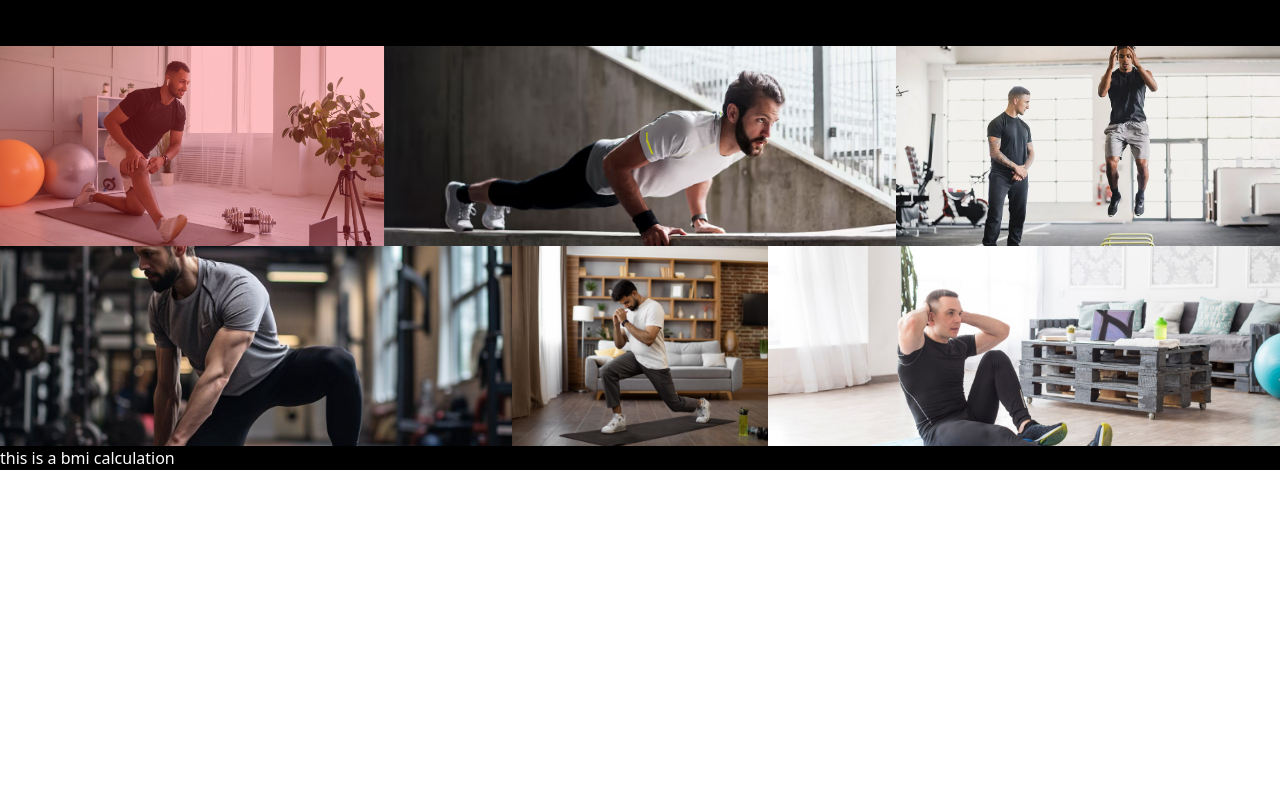
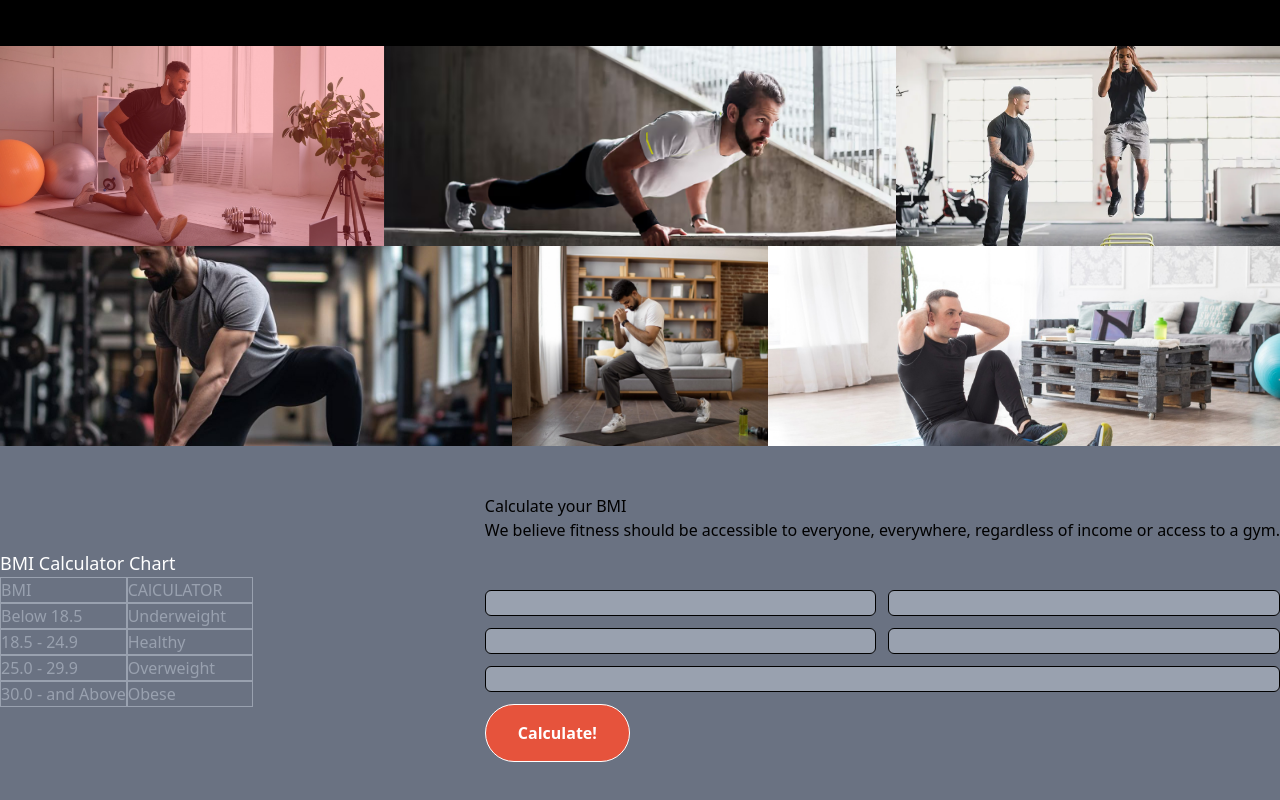
Before and after one commit to codeWithKausar43/Fitnes, a React (Vite) app: page / in a window 1280 px wide. Shown: the part 1593-2393 px from the top of the page. Before the commit the page ends 2063 px from the top, so only its background shows below. Built offline with nearby package versions, Linux system fonts and the light colour scheme.

Commit message:
bim section done

```diff
--- a/src/components/Bmi.jsx
+++ b/src/components/Bmi.jsx
@@ -1,10 +1,42 @@
-
 const Bmi = () => {
-    return (
-        <div className="text-white">
-            this is a bmi calculation
+  return (
+    <div className="bg-gray-500">
+      <div className="max-w-7xl mx-auto py-12 flex justify-between items-center">
+        <div>
+          <h3 className="text-lg text-white">BMI Calculator Chart</h3>
+          <div className=" grid grid-cols-2 text-gray-400">
+            <p className="border border-r-gray-400">BMI </p>
+            <p className="border border-r-gray-400">CAlCULATOR</p>
+            <p className="border border-r-gray-400">Below 18.5</p>
+            <p className="border border-r-gray-400">Underweight</p>
+            <p className="border border-r-gray-400">18.5 - 24.9</p>
+            <p className="border border-r-gray-400">Healthy</p>
+            <p className="border border-r-gray-400">25.0 - 29.9</p>
+            <p className="border border-r-gray-400">Overweight</p>
+            <p className="border border-r-gray-400">30.0 - and Above</p>
+            <p className="border border-r-gray-400">Obese</p>
+          </div>
         </div>
-    );
+        <div>
+          <h3>Calculate your BMI</h3>
+          <p>
+            We believe fitness should be accessible to everyone, everywhere,
+            regardless of income or access to a gym.
+          </p>
+          <div className="grid grid-cols-4 gap-3 mt-12">
+            <input className="border col-span-2 rounded-md bg-gray-400" type="text" />
+            <input className="border col-span-2 rounded-md bg-gray-400" type="text" />
+            <input className="border col-span-2 rounded-md bg-gray-400" type="text" />
+            <input className="border col-span-2 rounded-md bg-gray-400" type="text" />
+            <input className="border col-span-4 rounded-md bg-gray-400" type="text" />
+          </div>
+          <button className="py-4 px-8 bg-[#E6533C] border rounded-4xl mt-3 text-white font-semibold">
+              Calculate!
+            </button>
+        </div>
+      </div>
+    </div>
+  );
 };
 
 export default Bmi;
```
